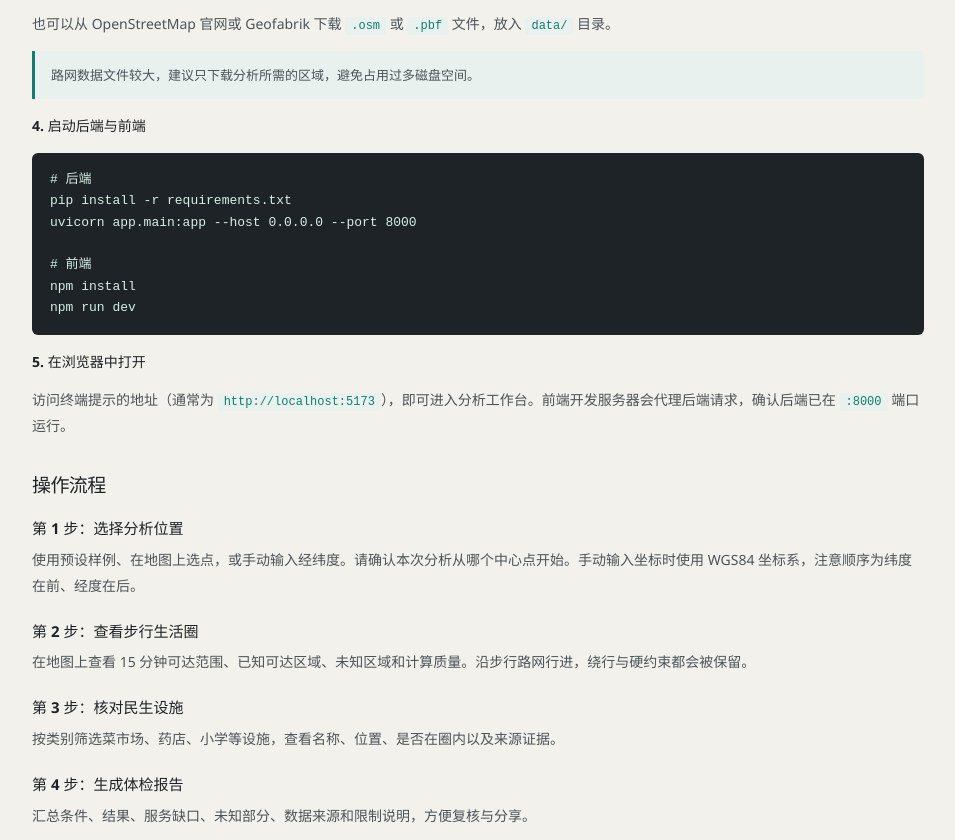
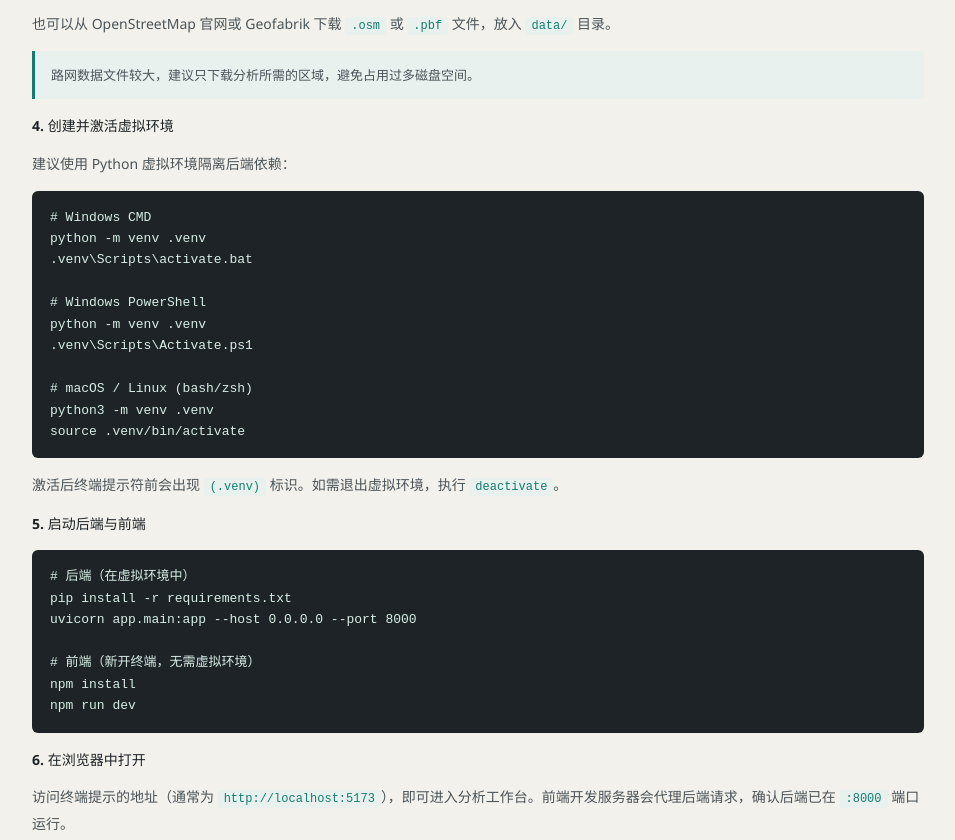
Before and after one commit to AegleObserver/our-map-site, a website: page help/index.html in a window 1280 px wide. Shown: the part 2570-3410 px from the top of the page, without its empty margins (306-1261 px from the left). Drawn offline with Linux system fonts and the light colour scheme.

Commit message:
docs: 补充虚拟环境配置步骤

```diff
--- a/help/index.html
+++ b/help/index.html
@@ -188,15 +188,29 @@ graph = ox.graph_from_bbox(31.25, 31.20, 121.50, 121.45, network_type="walk")
 ox.save_graphml(graph, "data/roads.graphml")</code></pre>
               <p>也可以从 OpenStreetMap 官网或 Geofabrik 下载 <code>.osm</code> 或 <code>.pbf</code> 文件，放入 <code>data/</code> 目录。</p>
               <blockquote><p>路网数据文件较大，建议只下载分析所需的区域，避免占用过多磁盘空间。</p></blockquote>
-              <p><strong>4. 启动后端与前端</strong></p>
-              <pre><code># 后端
+              <p><strong>4. 创建并激活虚拟环境</strong></p>
+              <p>建议使用 Python 虚拟环境隔离后端依赖：</p>
+              <pre><code># Windows CMD
+python -m venv .venv
+.venv\Scripts\activate.bat
+
+# Windows PowerShell
+python -m venv .venv
+.venv\Scripts\Activate.ps1
+
+# macOS / Linux (bash/zsh)
+python3 -m venv .venv
+source .venv/bin/activate</code></pre>
+              <p>激活后终端提示符前会出现 <code>(.venv)</code> 标识。如需退出虚拟环境，执行 <code>deactivate</code>。</p>
+              <p><strong>5. 启动后端与前端</strong></p>
+              <pre><code># 后端（在虚拟环境中）
 pip install -r requirements.txt
 uvicorn app.main:app --host 0.0.0.0 --port 8000
 
-# 前端
+# 前端（新开终端，无需虚拟环境）
 npm install
 npm run dev</code></pre>
-              <p><strong>5. 在浏览器中打开</strong></p>
+              <p><strong>6. 在浏览器中打开</strong></p>
               <p>访问终端提示的地址（通常为 <code>http://localhost:5173</code>），即可进入分析工作台。前端开发服务器会代理后端请求，确认后端已在 <code>:8000</code> 端口运行。</p>
 
               <h2 id="u-workflow">操作流程</h2>
```
Also changed, not shown: help/操作说明.md (+24 -4 lines).
